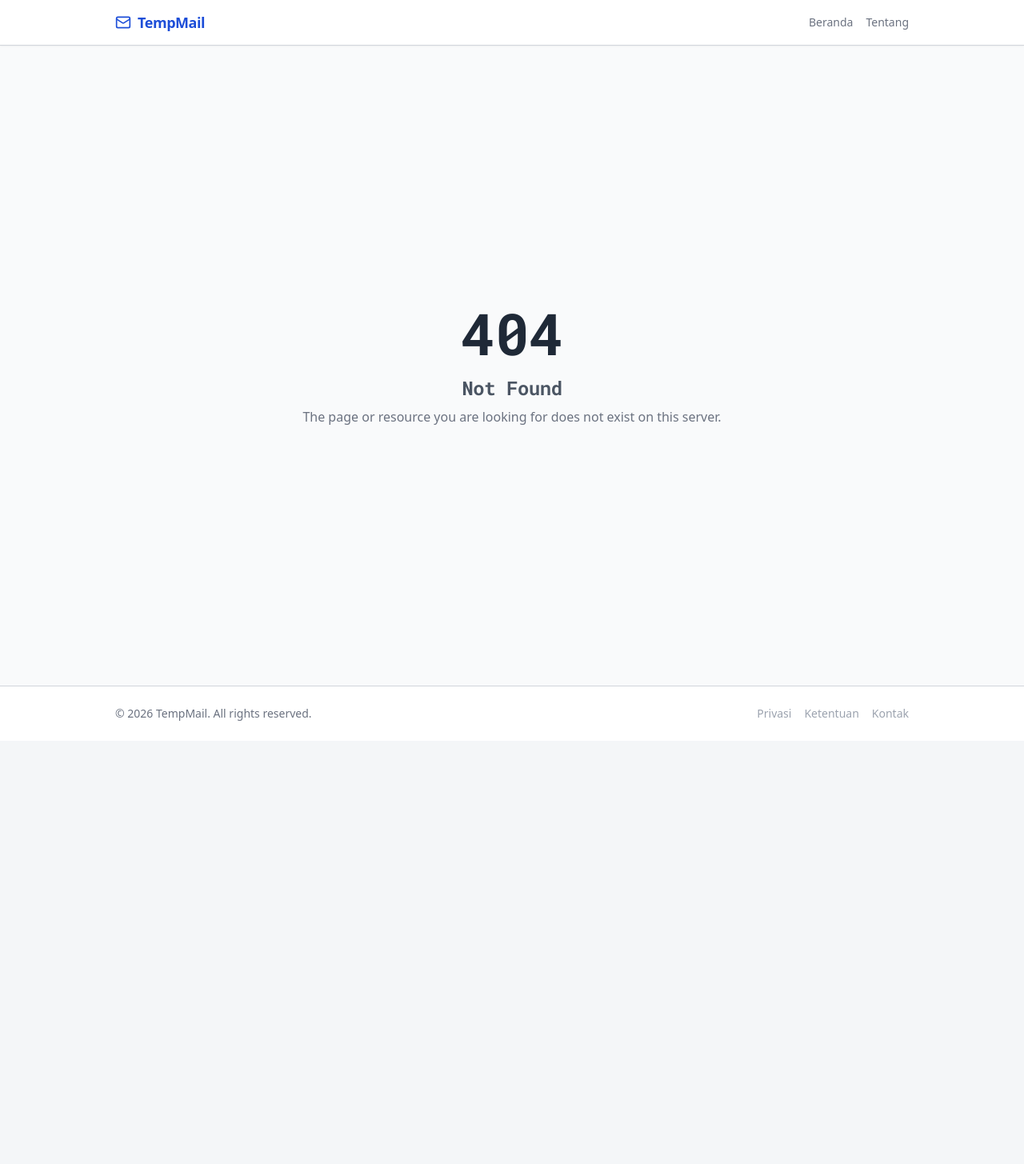
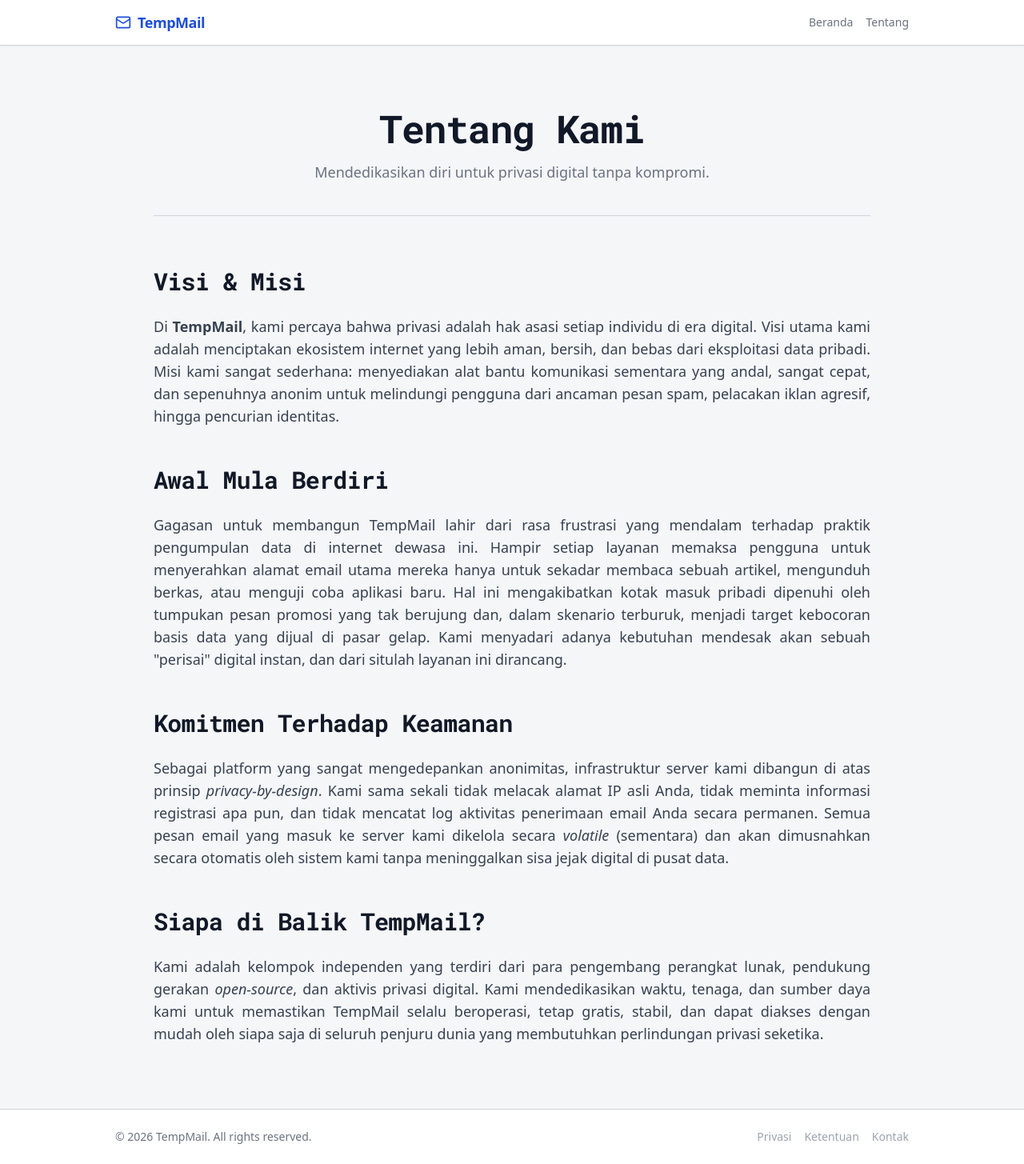
Before and after one commit to hyein89/Mail-fake-baru-2026, a Next.js app: page /tentang in a window 1280 px wide. Before the commit this address had no page. Shown: the whole page at 80% size. Before the commit the page ends 926 px from the top, so only its background shows below. Built offline with nearby package versions, Linux system fonts and the light colour scheme.

Commit message:
Create page.tsx

```diff
--- /dev/null
+++ b/app/tentang/page.tsx
@@ -0,0 +1,52 @@
+import { siteConfig } from '@/site.config';
+
+// Mengatur Title & Deskripsi khusus untuk halaman ini agar SEO-nya makin bagus
+export const metadata = {
+  title: `Tentang Kami - ${siteConfig.name}`,
+  description: `Pelajari lebih lanjut tentang misi dan visi ${siteConfig.name} dalam melindungi privasi digital Anda.`,
+};
+
+export default function TentangPage() {
+  return (
+    <main className="w-full py-12 md:py-20 px-4">
+      <article className="max-w-4xl mx-auto text-gray-700 font-sans space-y-12">
+
+        {/* Header Halaman */}
+        <div className="text-center mb-16 border-b border-gray-300 pb-10">
+          <h1 className="text-3xl md:text-5xl font-bold text-gray-900 mb-4 tracking-tight">Tentang Kami</h1>
+          <p className="text-lg text-gray-500 font-medium">Mendedikasikan diri untuk privasi digital tanpa kompromi.</p>
+        </div>
+
+        {/* Konten Artikel */}
+        <section>
+          <h2 className="text-2xl md:text-3xl font-bold text-gray-900 mb-6 tracking-tight">Visi & Misi</h2>
+          <p className="text-base md:text-lg leading-relaxed text-justify">
+            Di <strong>{siteConfig.name}</strong>, kami percaya bahwa privasi adalah hak asasi setiap individu di era digital. Visi utama kami adalah menciptakan ekosistem internet yang lebih aman, bersih, dan bebas dari eksploitasi data pribadi. Misi kami sangat sederhana: menyediakan alat bantu komunikasi sementara yang andal, sangat cepat, dan sepenuhnya anonim untuk melindungi pengguna dari ancaman pesan spam, pelacakan iklan agresif, hingga pencurian identitas.
+          </p>
+        </section>
+
+        <section>
+          <h2 className="text-2xl md:text-3xl font-bold text-gray-900 mb-6 tracking-tight">Awal Mula Berdiri</h2>
+          <p className="text-base md:text-lg leading-relaxed text-justify">
+            Gagasan untuk membangun {siteConfig.name} lahir dari rasa frustrasi yang mendalam terhadap praktik pengumpulan data di internet dewasa ini. Hampir setiap layanan memaksa pengguna untuk menyerahkan alamat email utama mereka hanya untuk sekadar membaca sebuah artikel, mengunduh berkas, atau menguji coba aplikasi baru. Hal ini mengakibatkan kotak masuk pribadi dipenuhi oleh tumpukan pesan promosi yang tak berujung dan, dalam skenario terburuk, menjadi target kebocoran basis data yang dijual di pasar gelap. Kami menyadari adanya kebutuhan mendesak akan sebuah "perisai" digital instan, dan dari situlah layanan ini dirancang.
+          </p>
+        </section>
+
+        <section>
+          <h2 className="text-2xl md:text-3xl font-bold text-gray-900 mb-6 tracking-tight">Komitmen Terhadap Keamanan</h2>
+          <p className="text-base md:text-lg leading-relaxed text-justify">
+            Sebagai platform yang sangat mengedepankan anonimitas, infrastruktur server kami dibangun di atas prinsip <em>privacy-by-design</em>. Kami sama sekali tidak melacak alamat IP asli Anda, tidak meminta informasi registrasi apa pun, dan tidak mencatat log aktivitas penerimaan email Anda secara permanen. Semua pesan email yang masuk ke server kami dikelola secara <em>volatile</em> (sementara) dan akan dimusnahkan secara otomatis oleh sistem kami tanpa meninggalkan sisa jejak digital di pusat data.
+          </p>
+        </section>
+
+        <section>
+          <h2 className="text-2xl md:text-3xl font-bold text-gray-900 mb-6 tracking-tight">Siapa di Balik {siteConfig.name}?</h2>
+          <p className="text-base md:text-lg leading-relaxed text-justify">
+            Kami adalah kelompok independen yang terdiri dari para pengembang perangkat lunak, pendukung gerakan <em>open-source</em>, dan aktivis privasi digital. Kami mendedikasikan waktu, tenaga, dan sumber daya kami untuk memastikan {siteConfig.name} selalu beroperasi, tetap gratis, stabil, dan dapat diakses dengan mudah oleh siapa saja di seluruh penjuru dunia yang membutuhkan perlindungan privasi seketika.
+          </p>
+        </section>
+
+      </article>
+    </main>
+  );
+}
```
